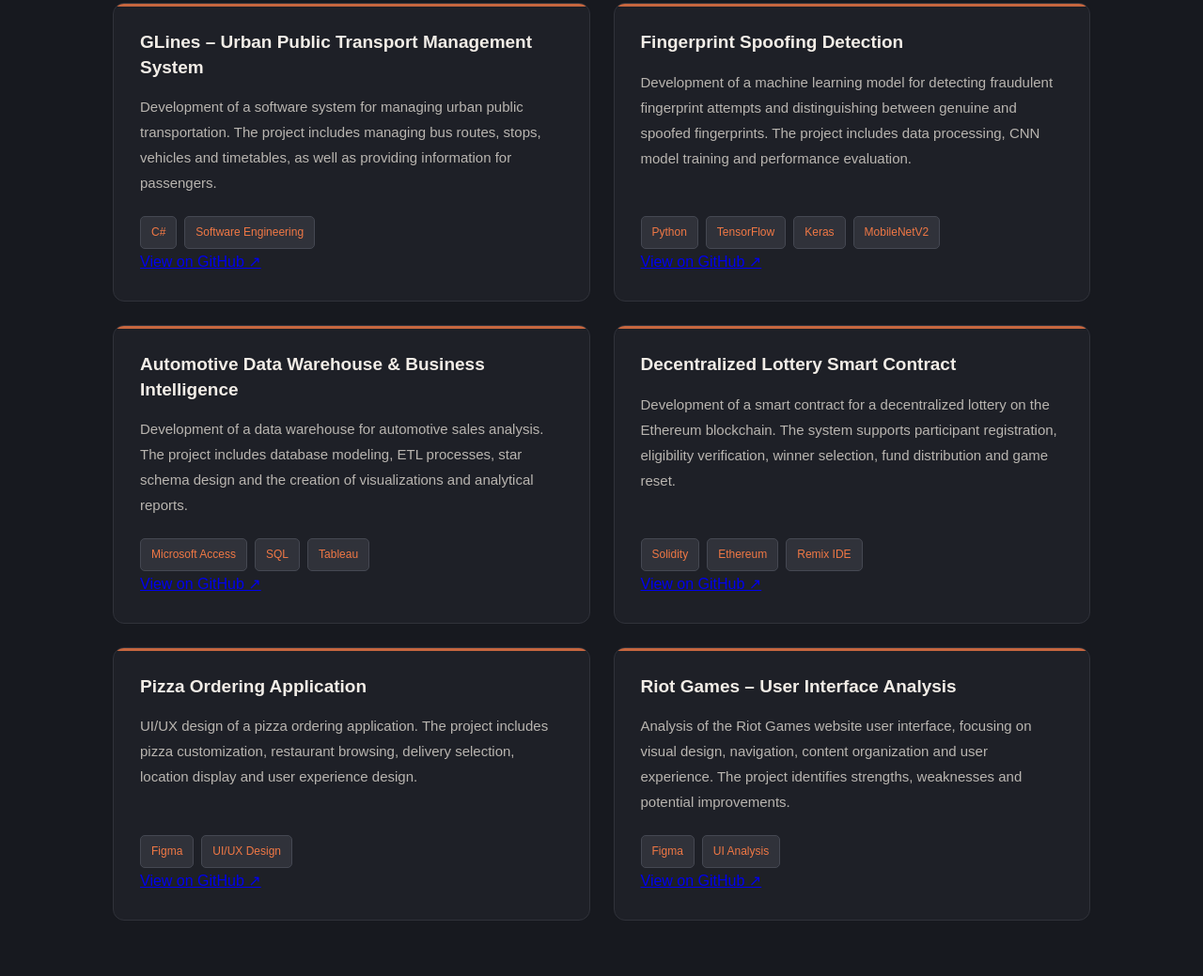
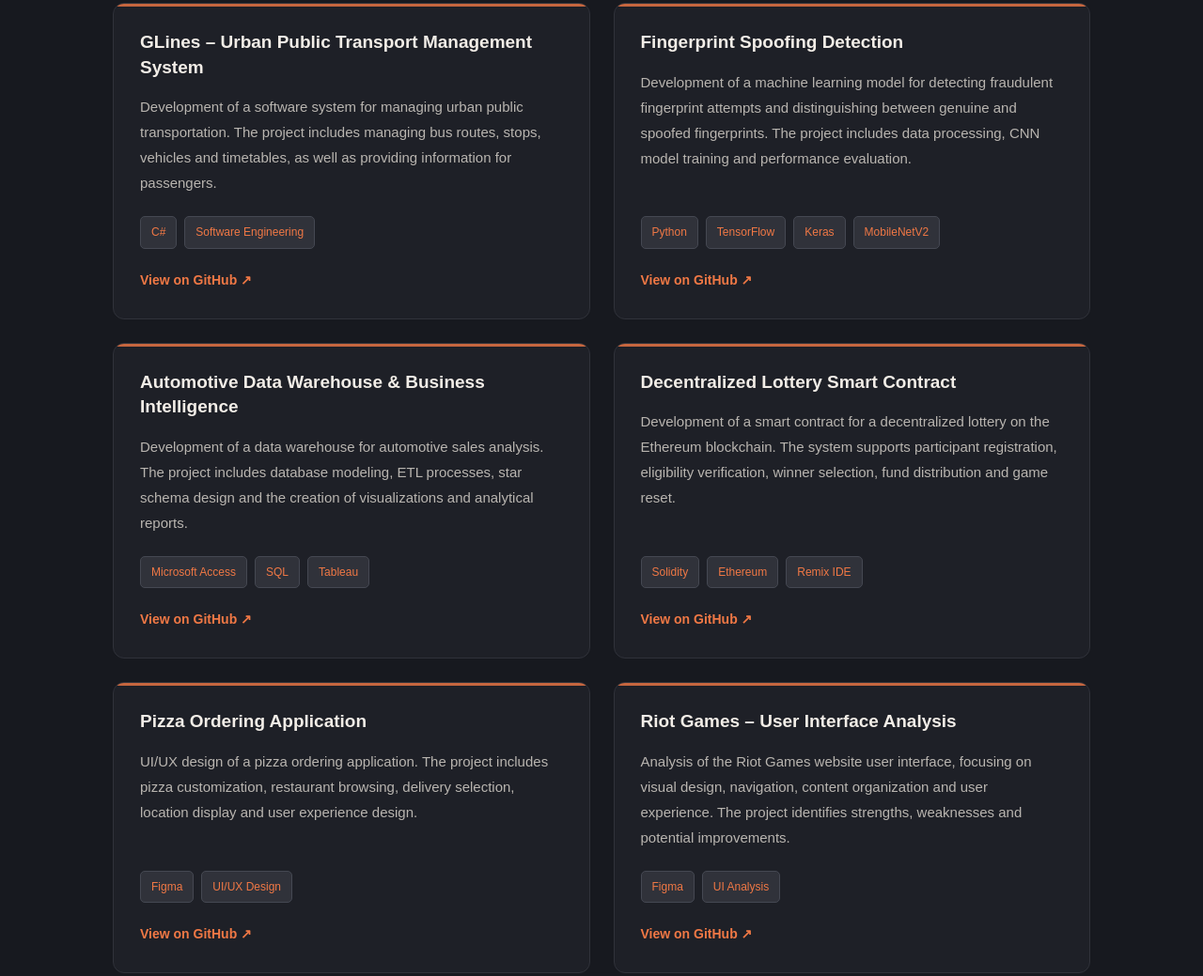
Before and after one commit to bsostar66/bsostar66.github.io, a plain HTML site: page index.html in a window 1280 px wide. Shown: the part 1944-2983 px from the top of the page at 94% size. Drawn offline with Linux system fonts and the light colour scheme.

Commit message:
Add styles for project links
Added styles for project links including hover effects.

```diff
--- a/style.css
+++ b/style.css
@@ -285,3 +285,19 @@ footer {
         padding: 23px;
     }
 }
+
+
+/* PROJECT GITHUB LINKS */
+.project-link {
+    display: inline-block;
+    margin-top: 22px;
+    color: #F07845;
+    text-decoration: none;
+    font-size: 14px;
+    font-weight: 600;
+    transition: color 0.3s ease;
+}
+
+.project-link:hover {
+    color: #F2EDE7;
+}
```
